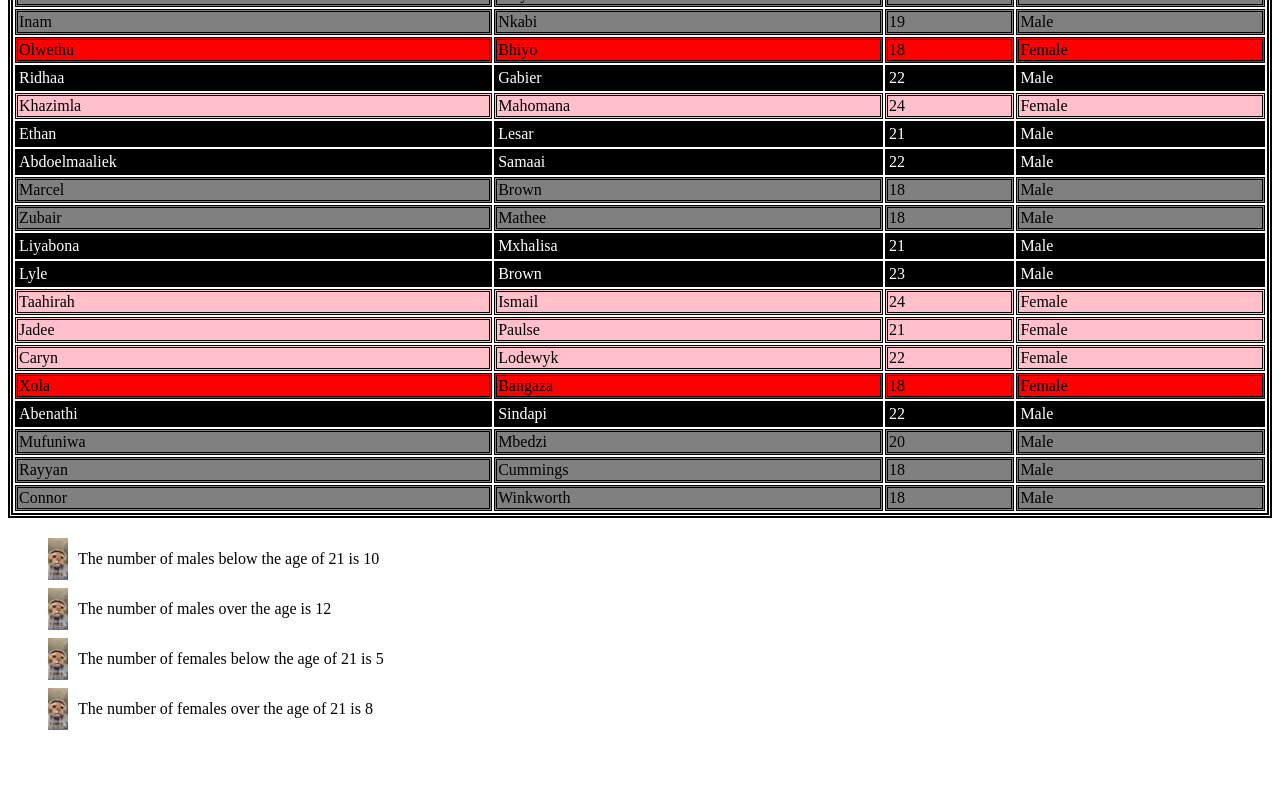
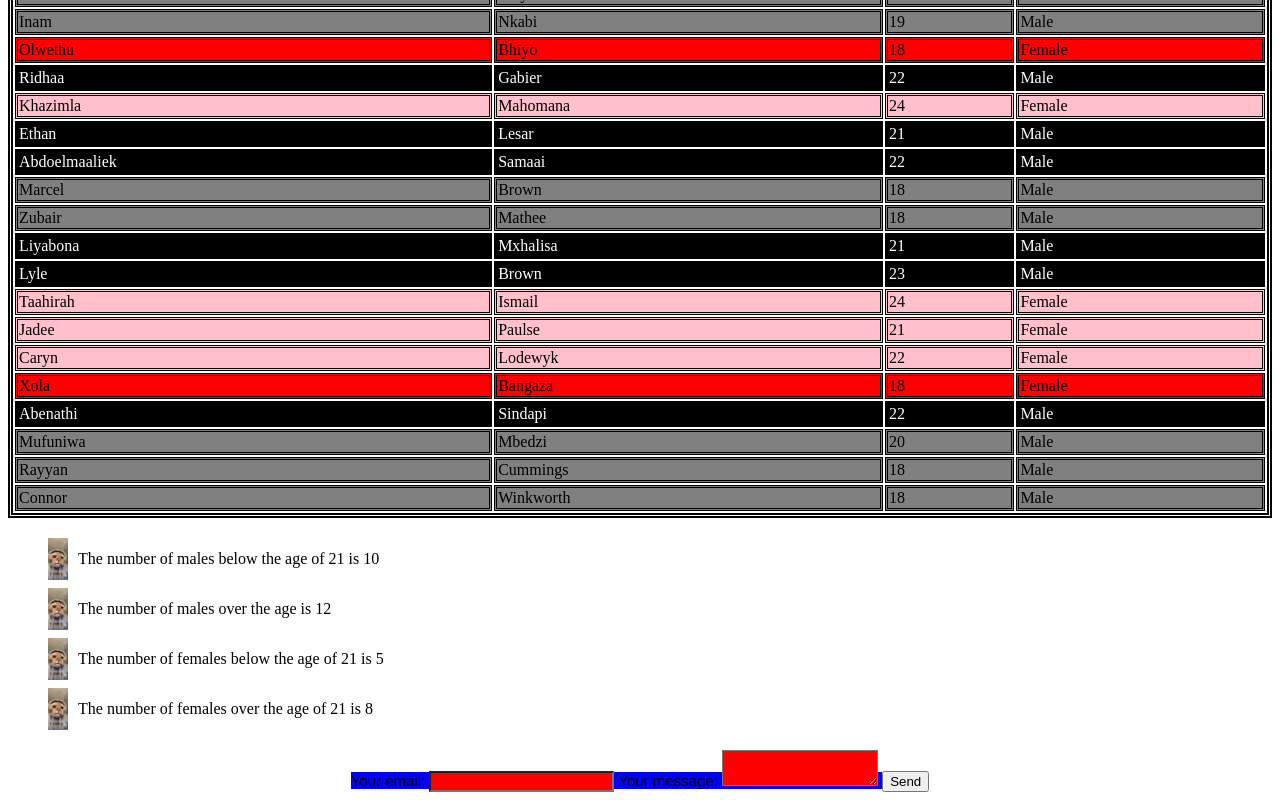
Before and after one commit to cheslynherman/Table, a plain HTML site: page index.html in a window 1280 px wide. Shown: the part 594-1394 px from the top of the page. Before the commit the page ends 1344 px from the top, so only its background shows below. Drawn offline with Linux system fonts and the light colour scheme.

Commit message:
Contact form

```diff
--- a/index.html
+++ b/index.html
@@ -4,7 +4,7 @@
     <meta charset="UTF-8" />
     <meta http-equiv="X-UA-Compatible" content="IE=edge" />
     <meta name="viewport" content="width=device-width, initial-scale=1.0" />
-    <link rel="stylesheet" href="./style.css">
+    <link rel="stylesheet" href="./style.css" />
     <title>Document</title>
   </head>
   <body>
@@ -22,7 +22,7 @@
         <td>Barry</td>
         <td>20</td>
         <td>Male</td>
-    </tr>
+      </tr>
       <tr class="maleBelow">
         <td>Waydin</td>
         <td>Jochem</td>
@@ -229,10 +229,22 @@
       </tr>
     </table>
     <ul>
-        <li>The number of males below the age of 21 is 10</li>
-        <li>The number of males over the age is 12</li>
-        <li>The number of females below the age of 21 is 5</li>
-        <li>The number of females over the age of 21 is 8</li>
+      <li>The number of males below the age of 21 is 10</li>
+      <li>The number of males over the age is 12</li>
+      <li>The number of females below the age of 21 is 5</li>
+      <li>The number of females over the age of 21 is 8</li>
     </ul>
+    <form action="https://formspree.io/f/xknakbor" method="POST">
+      <label class="email">
+        Your email:
+        <input type="email" name="email" />
+      </label>
+      <label class="message">
+        Your message:
+        <textarea name="message"></textarea>
+      </label>
+      <!-- your other form fields go here -->
+      <button type="submit">Send</button>
+    </form>
   </body>
 </html>
--- a/style.css
+++ b/style.css
@@ -42,3 +42,21 @@ li {
     background-size: 20px;
     line-height: 30px;
 }
+form {
+    text-align: center;
+}
+label {
+    font-family: 'Franklin Gothic Medium', 'Arial Narrow', Arial, sans-serif;
+    font-size: 15px;
+    background-color: blue;
+}
+textarea {
+    background-color: red;
+    color: white;
+    height: 30px;
+    width: 150px;
+}
+input {
+    background-color: red;
+    color: white;
+}
```
